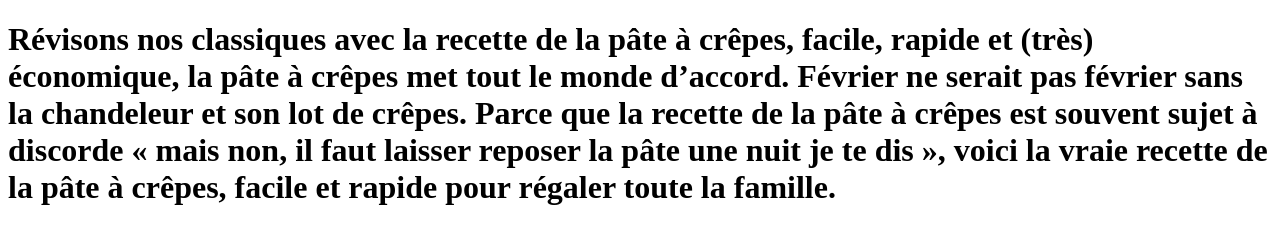
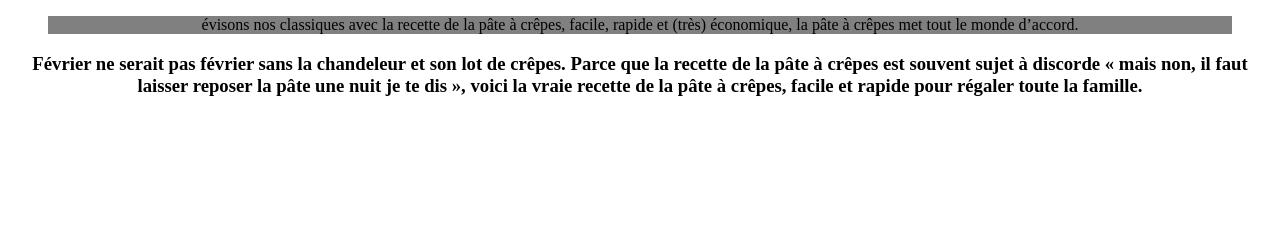
Before and after one commit to Amaurydivaystbomer/Bloc1-Tp2, a plain HTML site: page docs/crepes.html in a window 1280 px wide. Drawn offline with Linux system fonts and the light colour scheme.

Commit message:
test
test

```diff
--- a/docs/crepes.html
+++ b/docs/crepes.html
@@ -4,13 +4,15 @@
     <meta charset="UTF-8">
     <meta name="viewport" content="width=device-width, initial-scale=1.0">
     <title>Document</title>
+    <link rel="stylesheet" href="./../stylecrepes.css">
 </head>
 <body>
-    <h1>Révisons nos classiques avec la recette de la pâte à crêpes, facile, rapide et (très)
-        économique, la pâte à crêpes met tout le monde d’accord.
-        Février ne serait pas février sans la chandeleur et son lot de crêpes. Parce que la recette
+    <blockquote>évisons nos classiques avec la recette de la pâte à crêpes, facile, rapide et (très)
+        économique, la pâte à crêpes met tout le monde d’accord.</blockquote>
+
+    <p><h3>Février ne serait pas février sans la chandeleur et son lot de crêpes. Parce que la recette
         de la pâte à crêpes est souvent sujet à discorde « mais non, il faut laisser reposer la
         pâte une nuit je te dis », voici la vraie recette de la pâte à crêpes, facile et rapide pour
-        régaler toute la famille.</h1>
+        régaler toute la famille.</h3></p>
 </body>
 </html>
--- /dev/null
+++ b/stylecrepes.css
@@ -0,0 +1,7 @@
+blockquote{
+    background-color: grey;
+    text-align: center;
+}
+h3{
+    text-align: center;
+}
```
